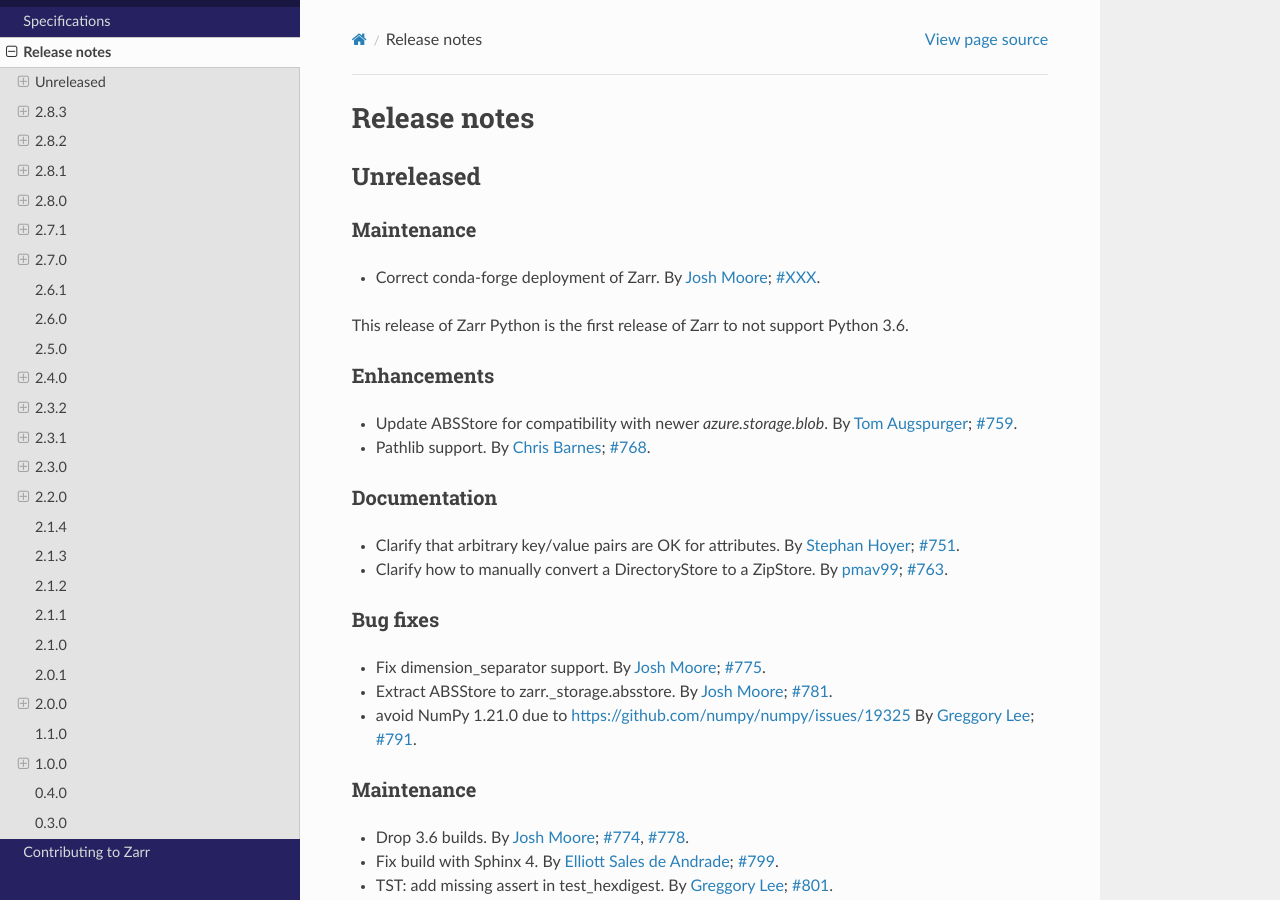
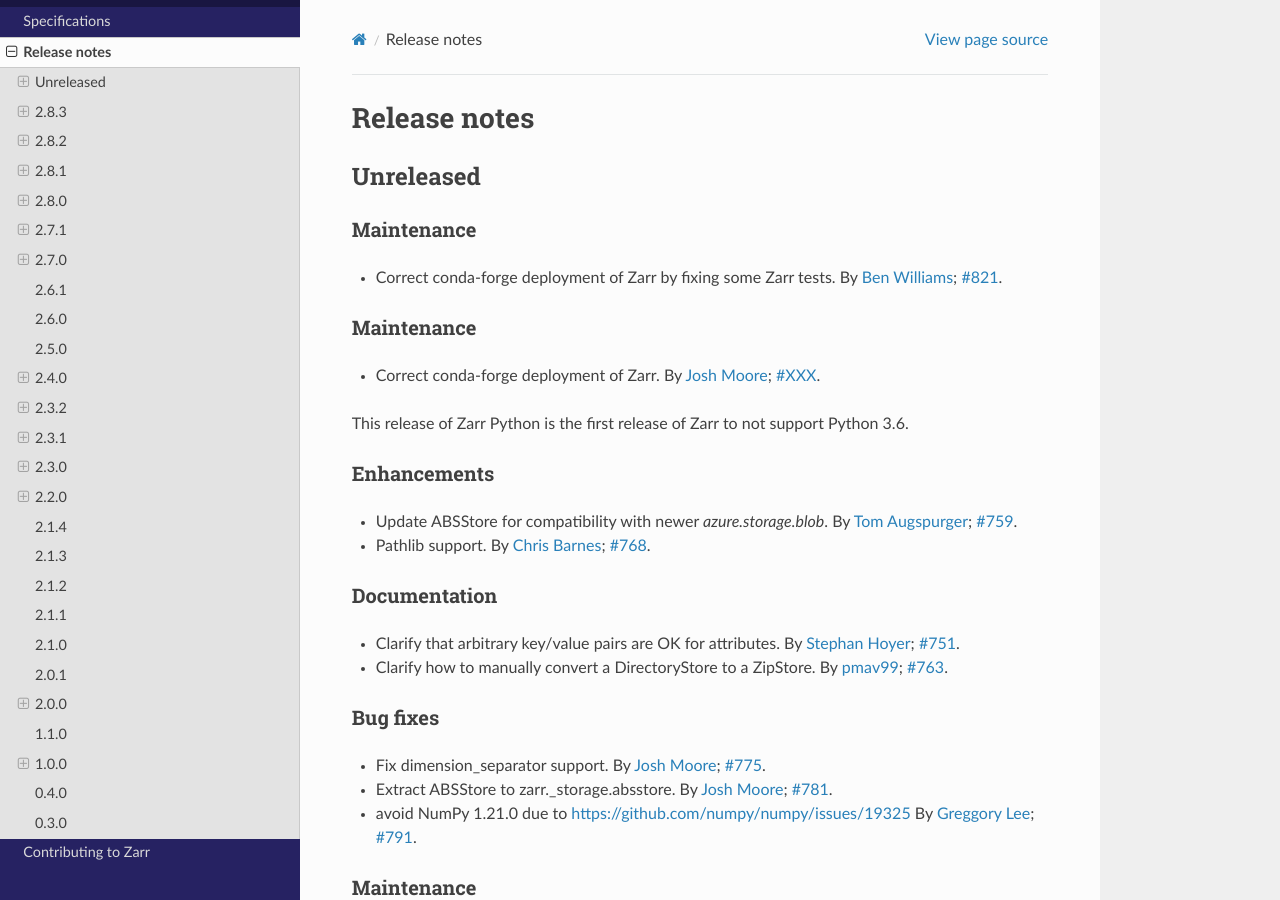
Before and after one commit to enthusiastdev121/zarr-python, a Sphinx documentation site: the page built from docs/release.rst, in a window 1280 px wide and 900 px high. Built offline with Sphinx 7.4.7 and the Read the Docs theme 2.0.0, drawn with Linux system fonts in a browser that asks for light colours; the version number could not be read and is left out.

```diff
--- a/docs/release.rst
+++ b/docs/release.rst
@@ -5,6 +5,15 @@ Release notes
 
 Unreleased
 ----------
+
+.. _release_2.9.2:
+
+Maintenance
+~~~~~~~~~~~
+
+* Correct conda-forge deployment of Zarr by fixing some Zarr tests.
+  By :user:`Ben Williams <benjaminhwilliams>`; :issue:`821`.
+
 
 .. _release_2.9.1:
 
```
Also changed, not shown: 1 other file.
